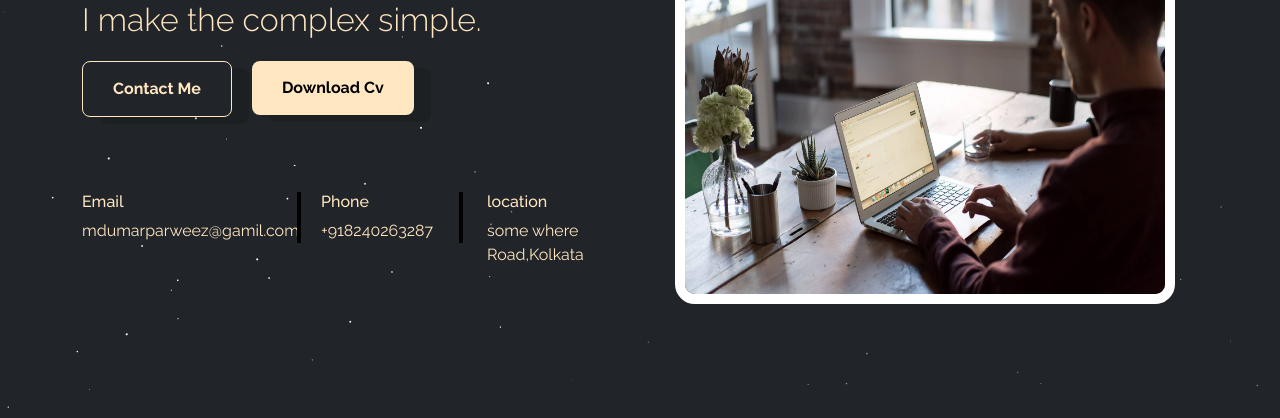
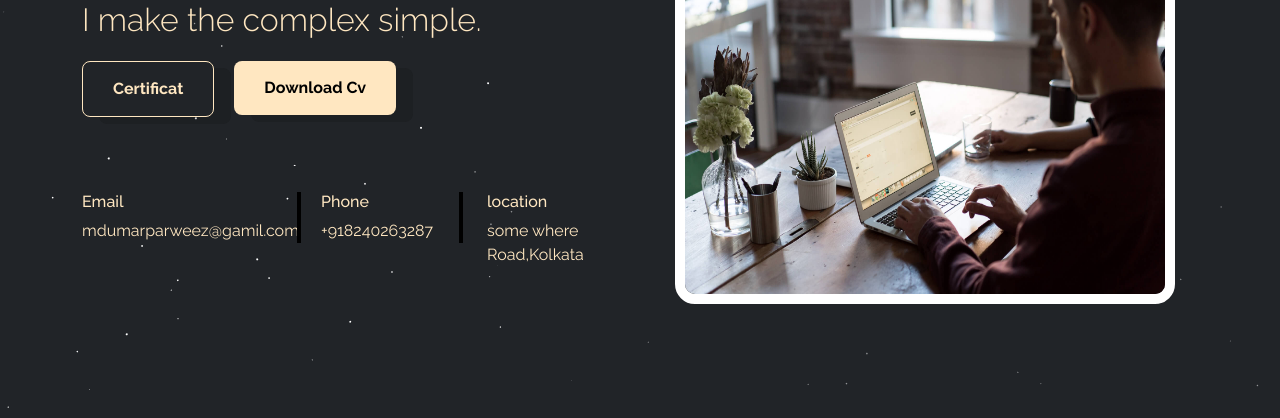
Before and after one commit to mdumar22/uamr_portfolio, a plain HTML site: page index.htm in a window 1280 px wide. Shown: the part 321-739 px from the top of the page. Drawn offline with nearby package versions, Linux system fonts and the light colour scheme; a web font is replaced by a local one.

Commit message:
edx3dxre
dwxdex

```diff
--- a/index.htm
+++ b/index.htm
@@ -68,7 +68,7 @@
              <h5>I make the complex simple.</h5>
              <div class="banner_button_wrapper">
               <div class="button_contact">
-                <a href="#">contact me</a>
+                <a href="images/certificat.pdf">Certificat</a>
               </div>
               <div class="button_cv">
                 <a href="images/CANVA.pdf" download="download">download cv</a>
```
Also changed, not shown: 1 other file.
